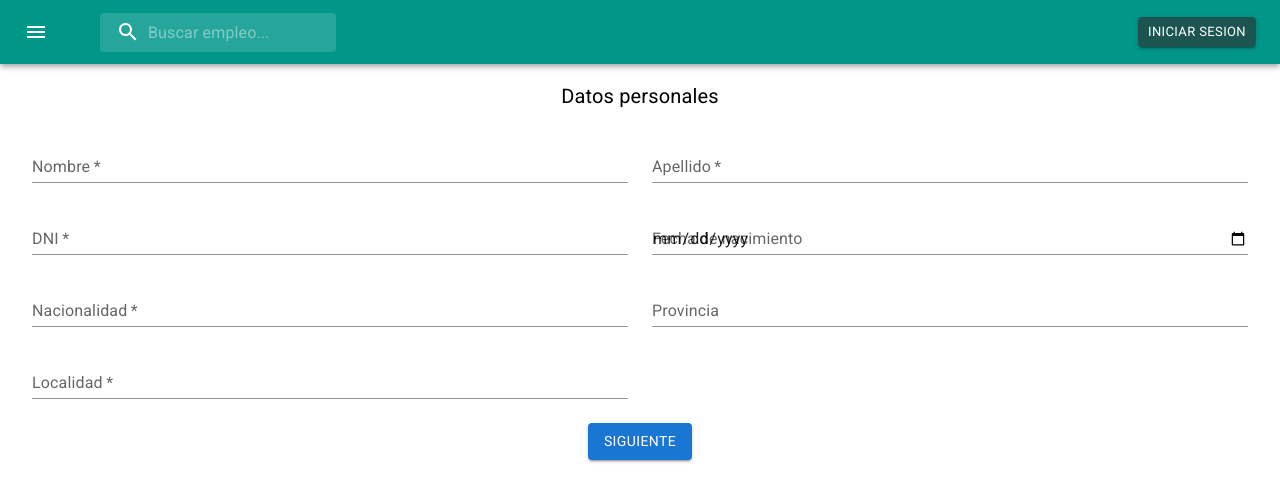
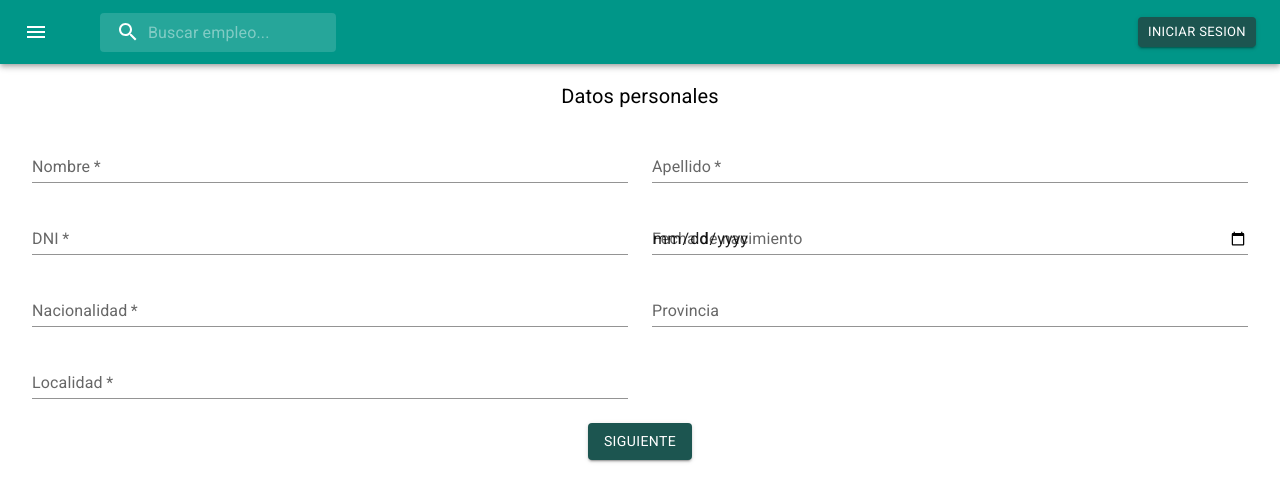
Before and after one commit to desapp-unahur-G1-2022C1/comunidad-trabajo-frontendV2, a React (Create React App) app: page /registroPostulante in a window 1280 px wide. Shown: the top 502 px of the page. Built offline with nearby package versions, Linux system fonts and the light colour scheme.

Commit message:
Style boton registro

```diff
--- a/src/Components/RegistroPostulante.jsx
+++ b/src/Components/RegistroPostulante.jsx
@@ -98,8 +98,8 @@ export default function AddressForm() {
         </Grid>
         <Grid item xs={12}>
           <Box sx={{ display: "flex", justifyContent: "center" }}>
-            <Link to="/registroPostulante/1">
-              <Button variant="contained" color="secondary">
+            <Link to="/registroPostulante/1" style={{ textDecoration: 'none'}}>
+              <Button variant="contained" color="relaxed">
                 Siguiente
               </Button>
             </Link>
```
